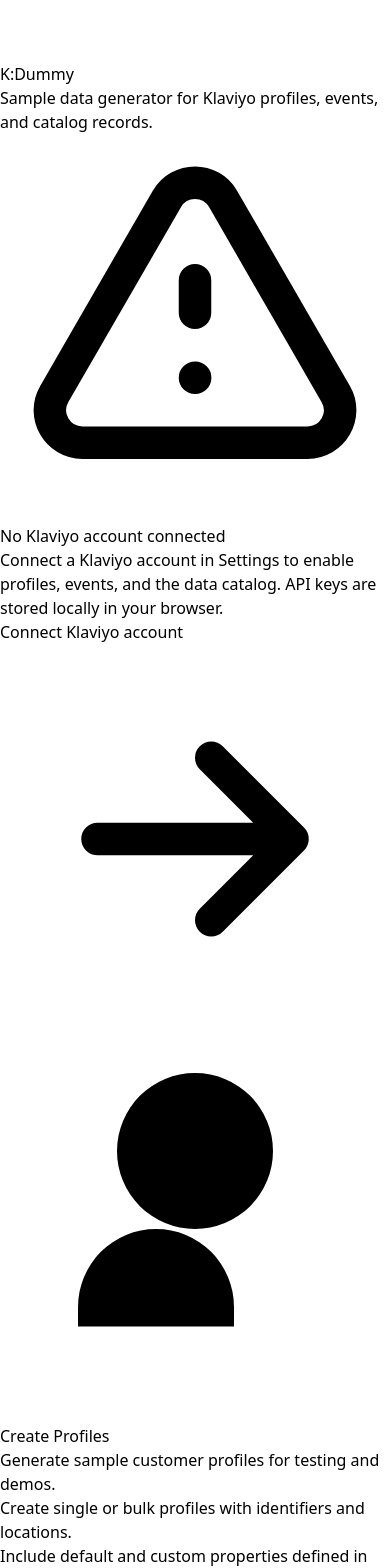
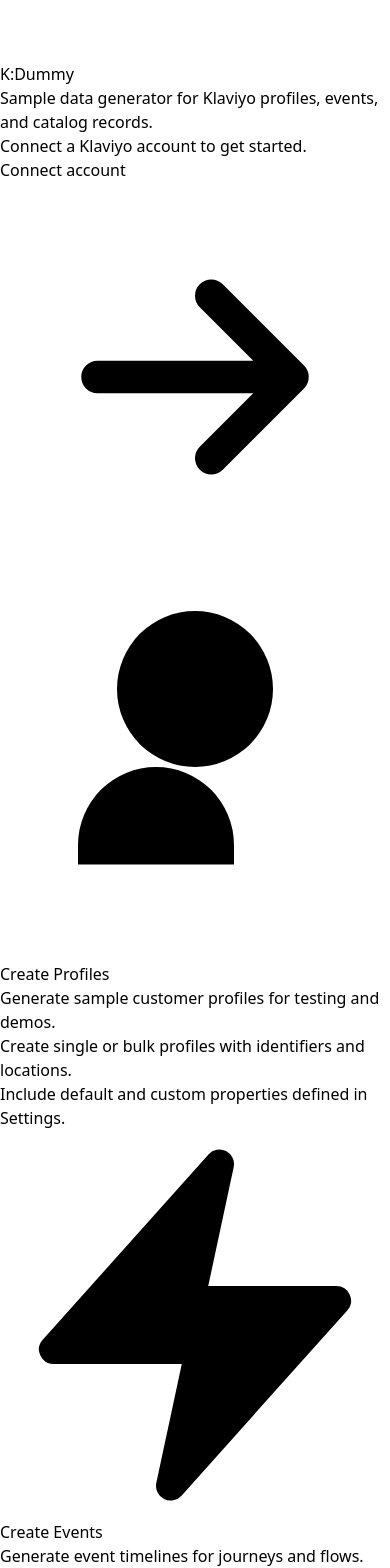
Before and after one commit to tklaviyo/kdummy, a Next.js app: page / in a window 390 px wide. Shown: the part 1180-2748 px from the top of the page. Built offline with nearby package versions, Linux system fonts and the light colour scheme.

Commit message:
update account settings placeholders and error logging for wrong api key or missing list id

```diff
--- a/app/api/profiles/route.js
+++ b/app/api/profiles/route.js
@@ -115,11 +115,14 @@
     if (!ok) {
       const errors = klaviyoResponse?.errors || [{ detail: klaviyoResponse?.detail || klaviyoResponse?.message || 'Klaviyo API error' }]
       const detail = Array.isArray(errors) ? errors[0]?.detail || errors[0]?.title : errors?.detail
+      const message = (status === 401 || status === 403)
+        ? 'Invalid or unauthorized API key. Check your public API key in Settings.'
+        : (detail || 'Klaviyo API error')
       if (!detail && klaviyoResponse && typeof klaviyoResponse === 'object') {
         console.error('[Klaviyo Client API] response body:', JSON.stringify(klaviyoResponse).slice(0, 800))
       }
       return NextResponse.json(
-        { errors: Array.isArray(errors) ? errors : [errors] },
+        { errors: [{ detail: message }] },
         { status: status >= 400 && status < 600 ? status : 502, headers: { 'Content-Type': 'application/vnd.api+json' } }
       )
     }
--- a/app/api/subscribe/route.js
+++ b/app/api/subscribe/route.js
@@ -138,8 +138,12 @@
 
     if (!ok) {
       const errors = klaviyoResponse?.errors || [{ detail: klaviyoResponse?.detail || klaviyoResponse?.message || 'Klaviyo API error' }]
+      const detail = Array.isArray(errors) ? errors[0]?.detail || errors[0]?.title : errors?.detail
+      const message = (status === 401 || status === 403)
+        ? 'Invalid or unauthorized API key. Check your public API key in Settings.'
+        : (detail || 'Klaviyo API error')
       return NextResponse.json(
-        { errors: Array.isArray(errors) ? errors : [errors] },
+        { errors: [{ detail: message }] },
         { status: status >= 400 && status < 600 ? status : 502, headers: { 'Content-Type': 'application/vnd.api+json' } }
       )
     }
--- a/components/HomePageClient.js
+++ b/components/HomePageClient.js
@@ -34,25 +34,17 @@
             </p>
           </div>
 
-          {/* Connection status — very clear when not connected */}
+          {/* Connection prompt when no account — prominent container, single CTA */}
           {!isConnected && (
-            <div className="mt-8 rounded-xl border-2 border-amber-200 bg-amber-50 p-6 sm:p-8 text-center max-w-2xl mx-auto">
-              <div className="flex justify-center mb-3">
-                <span className="inline-flex items-center justify-center w-12 h-12 rounded-full bg-amber-100 text-amber-700">
-                  <svg className="w-6 h-6" fill="none" viewBox="0 0 24 24" stroke="currentColor" aria-hidden="true">
-                    <path strokeLinecap="round" strokeLinejoin="round" strokeWidth={2} d="M12 9v2m0 4h.01m-6.938 4h13.856c1.54 0 2.502-1.667 1.732-3L13.732 4c-.77-1.333-2.694-1.333-3.464 0L3.34 16c-.77 1.333.192 3 1.732 3z" />
-                  </svg>
-                </span>
-              </div>
-              <h3 className="text-lg font-semibold text-gray-900">No Klaviyo account connected</h3>
-              <p className="mt-2 text-base text-gray-800">
-                Connect a Klaviyo account in Settings to enable profiles, events, and the data catalog. API keys are stored locally in your browser.
+            <div className="mt-10 rounded-xl border-2 border-indigo-200 bg-indigo-50/80 p-8 sm:p-10 text-center max-w-xl mx-auto">
+              <p className="text-xl sm:text-2xl font-medium text-gray-900">
+                Connect a Klaviyo account to get started.
               </p>
               <Link
-                href="/settings"
-                className="mt-5 inline-flex items-center justify-center gap-2 rounded-lg bg-amber-500 px-6 py-3 text-base font-semibold text-white shadow-sm hover:bg-amber-600 focus:outline-none focus:ring-2 focus:ring-amber-500 focus:ring-offset-2 transition-colors"
+                href="/settings?tab=accounts"
+                className="mt-6 inline-flex items-center gap-2 rounded-lg bg-indigo-600 px-6 py-3 text-base font-semibold text-white shadow-sm hover:bg-indigo-700 focus:outline-none focus:ring-2 focus:ring-indigo-500 focus:ring-offset-2 transition-colors"
               >
-                Connect Klaviyo account
+                Connect account
                 <svg className="w-5 h-5" fill="none" viewBox="0 0 24 24" stroke="currentColor">
                   <path strokeLinecap="round" strokeLinejoin="round" strokeWidth={2} d="M13 7l5 5m0 0l-5 5m5-5H6" />
                 </svg>
@@ -60,20 +52,17 @@
             </div>
           )}
 
-          {/* Cards with prominent CTAs */}
+          {/* Cards — always visible so customers see what the app does (no buttons; only CTA is Connect account) */}
           <div className="mt-10 grid grid-cols-1 gap-6 sm:grid-cols-3">
-            <Link
-              href="/profiles"
-              className="group flex flex-col rounded-xl border border-gray-200 bg-white p-6 shadow-sm hover:shadow-lg hover:border-indigo-200 transition-all"
-            >
+            <div className="group flex flex-col rounded-xl border border-gray-200 bg-white p-6 shadow-sm">
               <div className="flex items-center gap-3">
-                <div className="flex h-11 w-11 items-center justify-center rounded-lg bg-indigo-100 text-indigo-600 group-hover:bg-indigo-200 transition-colors">
+                <div className="flex h-11 w-11 items-center justify-center rounded-lg bg-indigo-100 text-indigo-600">
                   <svg className="w-6 h-6" viewBox="0 0 20 20" fill="currentColor" aria-hidden="true">
                     <path d="M10 2a4 4 0 100 8 4 4 0 000-8zM4 14a4 4 0 018 0v1H4v-1z" />
                   </svg>
                 </div>
                 <div>
-                  <h3 className="text-lg font-semibold text-gray-900 group-hover:text-indigo-700">Create Profiles</h3>
+                  <h3 className="text-lg font-semibold text-gray-900">Create Profiles</h3>
                   <p className="text-base text-gray-700">Generate sample customer profiles for testing and demos.</p>
                 </div>
               </div>
@@ -81,24 +70,17 @@
                 <li>Create single or bulk profiles with identifiers and locations.</li>
                 <li>Include default and custom properties defined in Settings.</li>
               </ul>
-              <span className="mt-5 inline-flex items-center justify-center gap-2 rounded-lg bg-indigo-600 px-4 py-3 text-base font-semibold text-white shadow-sm group-hover:bg-indigo-700 transition-colors">
-                Create profiles
-                <svg className="w-4 h-4" fill="none" viewBox="0 0 24 24" stroke="currentColor"><path strokeLinecap="round" strokeLinejoin="round" strokeWidth={2} d="M13 7l5 5m0 0l-5 5m5-5H6" /></svg>
-              </span>
-            </Link>
+            </div>
 
-            <Link
-              href="/events"
-              className="group flex flex-col rounded-xl border border-gray-200 bg-white p-6 shadow-sm hover:shadow-lg hover:border-amber-200 transition-all"
-            >
+            <div className="group flex flex-col rounded-xl border border-gray-200 bg-white p-6 shadow-sm">
               <div className="flex items-center gap-3">
-                <div className="flex h-11 w-11 items-center justify-center rounded-lg bg-amber-100 text-amber-600 group-hover:bg-amber-200 transition-colors">
+                <div className="flex h-11 w-11 items-center justify-center rounded-lg bg-amber-100 text-amber-600">
                   <svg className="w-6 h-6" viewBox="0 0 20 20" fill="currentColor" aria-hidden="true">
                     <path fillRule="evenodd" d="M11.983 1.907a.75.75 0 00-1.292-.657l-8.5 9.5A.75.75 0 002.75 12h6.572l-1.305 6.093a.75.75 0 001.292.657l8.5-9.5A.75.75 0 0017.25 8h-6.572l1.305-6.093z" clipRule="evenodd" />
                   </svg>
                 </div>
                 <div>
-                  <h3 className="text-lg font-semibold text-gray-900 group-hover:text-amber-700">Create Events</h3>
+                  <h3 className="text-lg font-semibold text-gray-900">Create Events</h3>
                   <p className="text-base text-gray-700">Generate event timelines for journeys and flows.</p>
                 </div>
               </div>
@@ -106,18 +88,11 @@
                 <li>Use prebuilt journeys such as orders, bookings, and subscriptions.</li>
                 <li>Run against existing profiles or generate profiles automatically for each run.</li>
               </ul>
-              <span className="mt-5 inline-flex items-center justify-center gap-2 rounded-lg bg-amber-500 px-4 py-3 text-base font-semibold text-white shadow-sm group-hover:bg-amber-600 transition-colors">
-                Create events
-                <svg className="w-4 h-4" fill="none" viewBox="0 0 24 24" stroke="currentColor"><path strokeLinecap="round" strokeLinejoin="round" strokeWidth={2} d="M13 7l5 5m0 0l-5 5m5-5H6" /></svg>
-              </span>
-            </Link>
+            </div>
 
-            <Link
-              href="/catalog"
-              className="group flex flex-col rounded-xl border border-gray-200 bg-white p-6 shadow-sm hover:shadow-lg hover:border-emerald-200 transition-all"
-            >
+            <div className="group flex flex-col rounded-xl border border-gray-200 bg-white p-6 shadow-sm">
               <div className="flex items-center gap-3">
-                <div className="flex h-11 w-11 items-center justify-center rounded-lg bg-emerald-100 text-emerald-600 group-hover:bg-emerald-200 transition-colors">
+                <div className="flex h-11 w-11 items-center justify-center rounded-lg bg-emerald-100 text-emerald-600">
                   <svg className="w-6 h-6" viewBox="0 0 20 20" fill="currentColor" aria-hidden="true">
                     <path d="M4 5c0-1.657 2.686-3 6-3s6 1.343 6 3-2.686 3-6 3S4 6.657 4 5z" />
                     <path d="M4 9c0 1.657 2.686 3 6 3s6-1.343 6-3v2c0 1.657-2.686 3-6 3s-6-1.343-6-3V9z" />
@@ -125,7 +100,7 @@
                   </svg>
                 </div>
                 <div>
-                  <h3 className="text-lg font-semibold text-gray-900 group-hover:text-emerald-700">Data Catalog</h3>
+                  <h3 className="text-lg font-semibold text-gray-900">Data Catalog</h3>
                   <p className="text-base text-gray-700">Maintain products, locations, and other reference data.</p>
                 </div>
               </div>
@@ -133,11 +108,7 @@
                 <li>Manage products, services, subscriptions, locations, and loyalty data.</li>
                 <li>Use catalog data to make profiles and events consistent with a demo brand.</li>
               </ul>
-              <span className="mt-5 inline-flex items-center justify-center gap-2 rounded-lg bg-emerald-500 px-4 py-3 text-base font-semibold text-white shadow-sm group-hover:bg-emerald-600 transition-colors">
-                Open data catalog
-                <svg className="w-4 h-4" fill="none" viewBox="0 0 24 24" stroke="currentColor"><path strokeLinecap="round" strokeLinejoin="round" strokeWidth={2} d="M13 7l5 5m0 0l-5 5m5-5H6" /></svg>
-              </span>
-            </Link>
+            </div>
           </div>
         </div>
       </main>
```
Also changed, not shown: app/settings/SettingsPageClient.js (+6 -3 lines), components/GenerateProfilesTab.js (+8 -2 lines).
